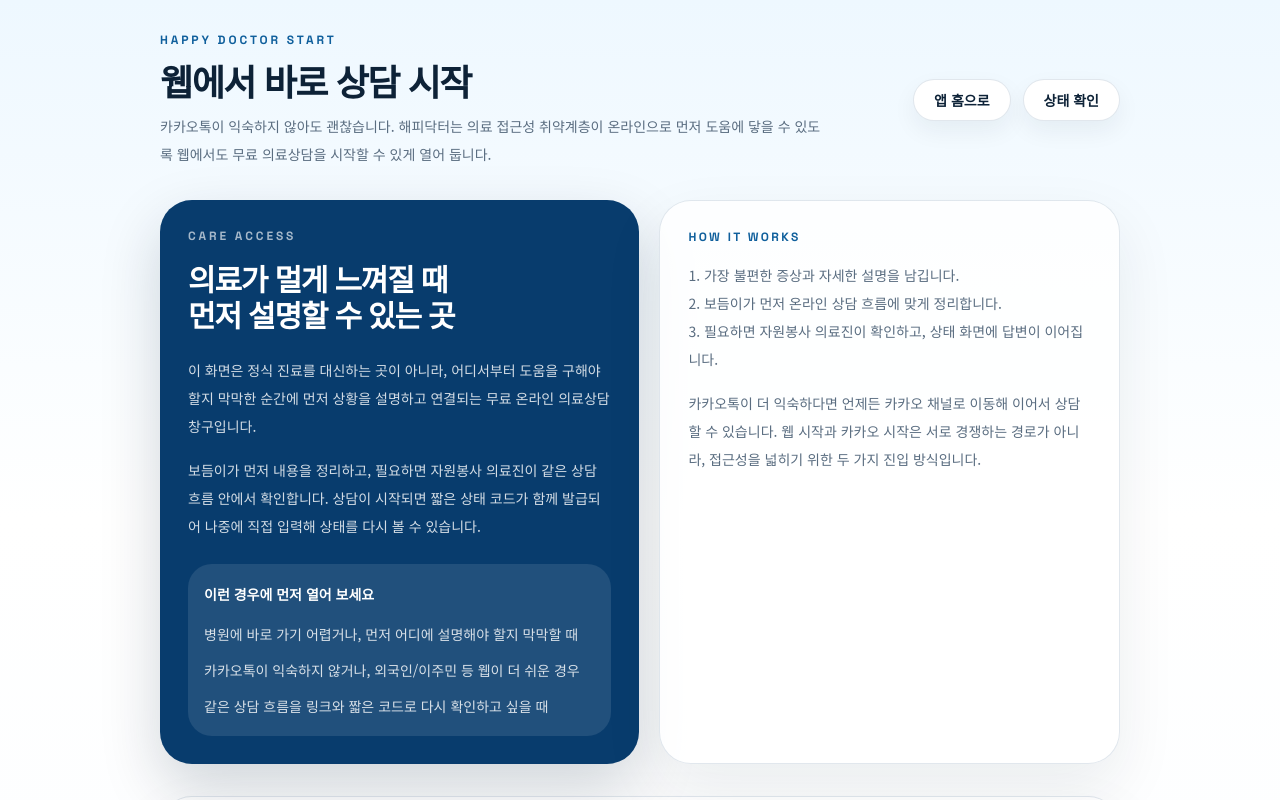
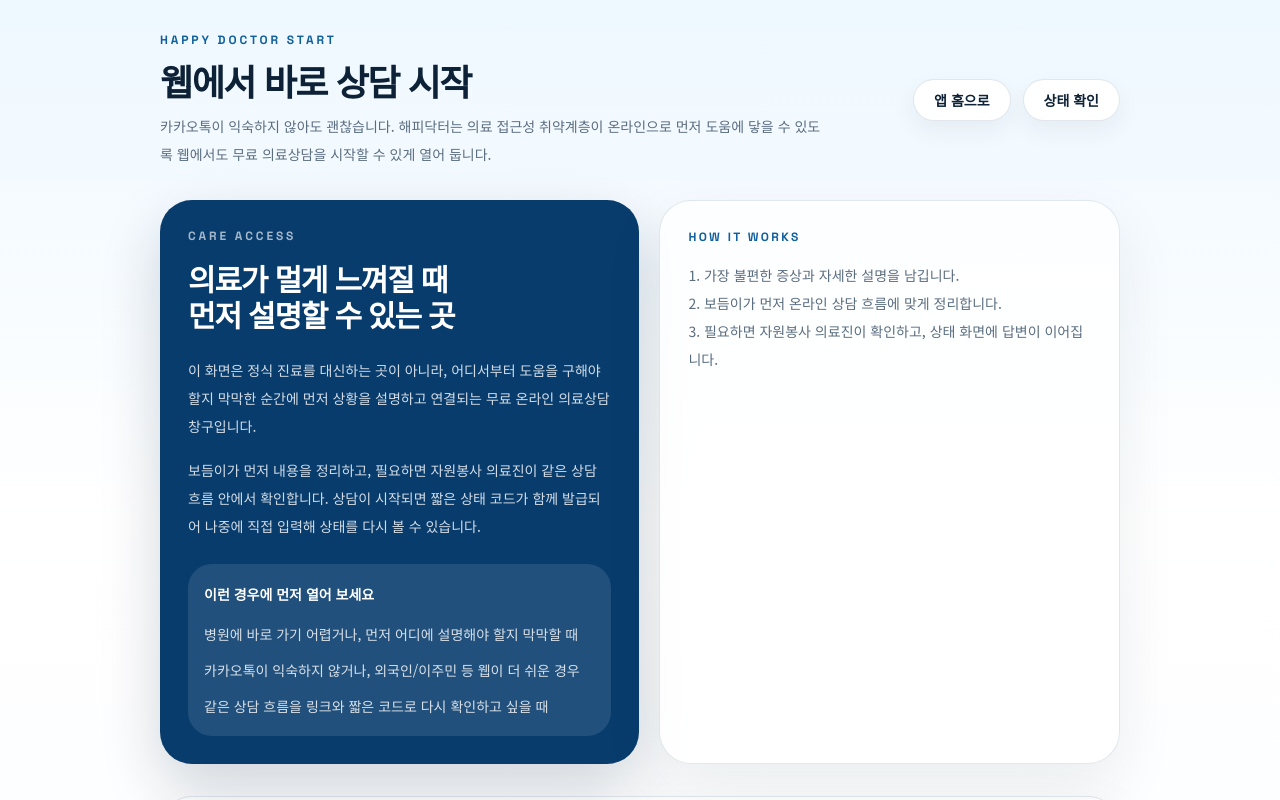
Before and after one commit to csj3814-create/happydoctor, a Next.js app in the folder frontend/app/: page /start in a window 1280 px wide. Shown: the top 800 px of the page. Built offline with nearby package versions, Linux system fonts and the light colour scheme.

Commit message:
Polish web intake copy and CTA contrast

```diff
--- a/frontend/app/app/start/page.tsx
+++ b/frontend/app/app/start/page.tsx
@@ -93,10 +93,6 @@
                 <br />
                 3. 필요하면 자원봉사 의료진이 확인하고, 상태 화면에 답변이 이어집니다.
               </p>
-              <p>
-                카카오톡이 더 익숙하다면 언제든 카카오 채널로 이동해 이어서 상담할 수 있습니다. 웹 시작과 카카오 시작은
-                서로 경쟁하는 경로가 아니라, 접근성을 넓히기 위한 두 가지 진입 방식입니다.
-              </p>
             </div>
           </div>
         </section>
--- a/frontend/app/components/WebConsultationStartForm.tsx
+++ b/frontend/app/components/WebConsultationStartForm.tsx
@@ -270,7 +270,8 @@
           <div className="mt-5 flex flex-wrap gap-3">
             <a
               href={result.statusUrl}
-              className="rounded-[1.2rem] bg-[var(--navy)] px-5 py-3 text-sm font-semibold text-white transition hover:bg-[#123c67]"
+              className="rounded-[1.2rem] bg-[var(--navy)] px-5 py-3 text-sm font-semibold text-white visited:text-white transition hover:bg-[#123c67]"
+              style={{ color: '#ffffff' }}
             >
               상태 확인 화면 열기
             </a>
```
Also changed, not shown: 2 other files (tests, documents, lock files or other folders).
